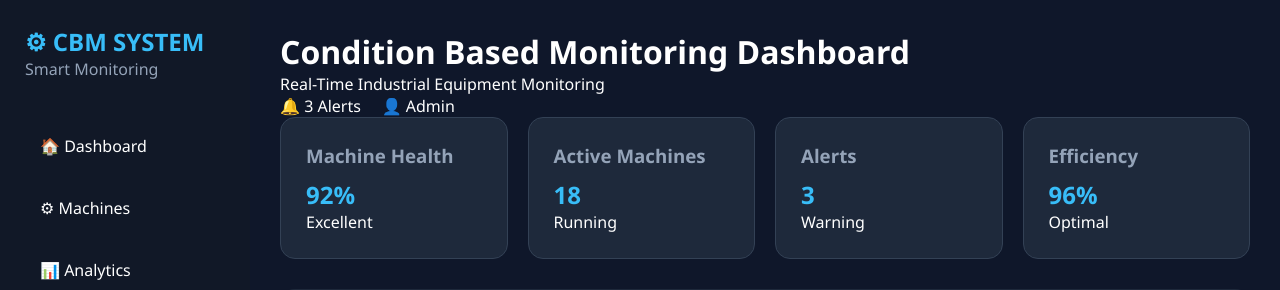
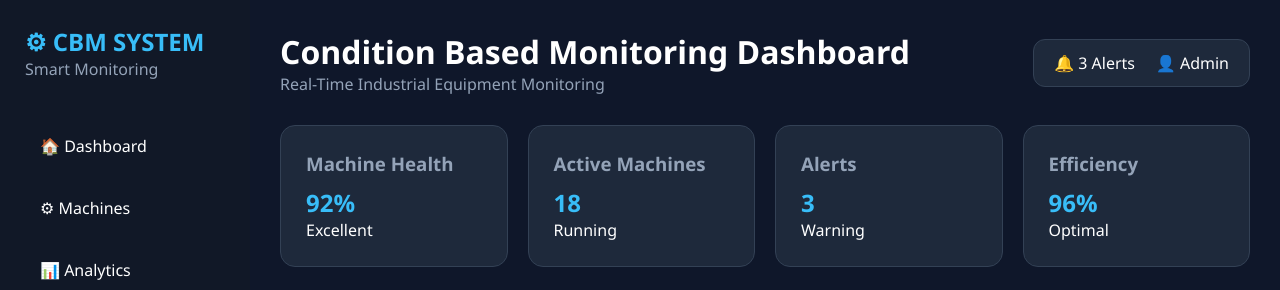
Before and after one commit to rstamilan962007/cbm-system, a Flask app: page / in a window 1280 px wide. Shown: the top 290 px of the page. Run offline with Flask 3, Linux system fonts and the light colour scheme.

Commit message:
Add styles for topbar and user panel

```diff
--- a/static/style.css
+++ b/static/style.css
@@ -105,3 +105,20 @@ th,td{
     color:#EF4444;
     font-weight:bold;
 }
+.topbar{
+    display:flex;
+    justify-content:space-between;
+    align-items:center;
+    margin-bottom:30px;
+}
+
+.topbar p{
+    color:#94A3B8;
+}
+
+.user-panel{
+    background:#1E293B;
+    padding:12px 20px;
+    border-radius:12px;
+    border:1px solid #334155;
+}
```
